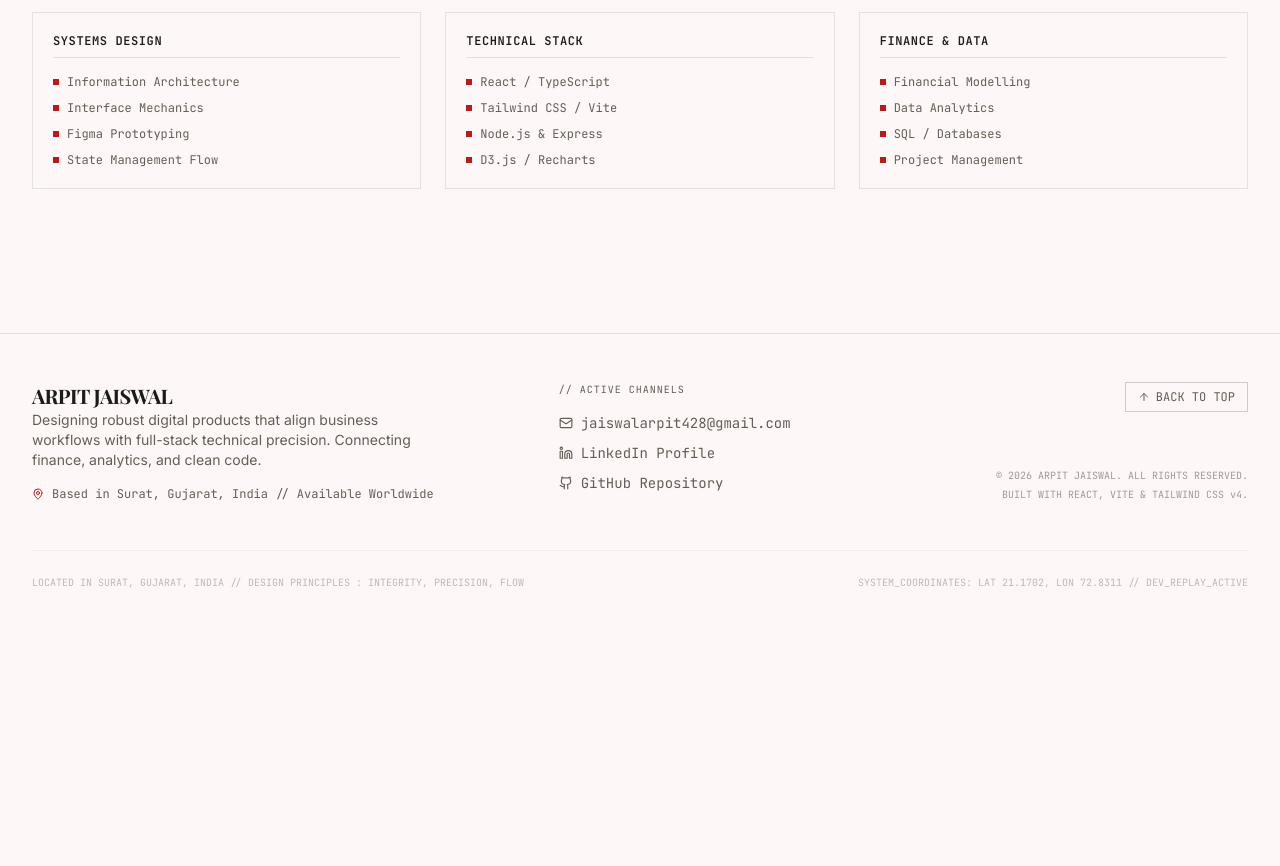
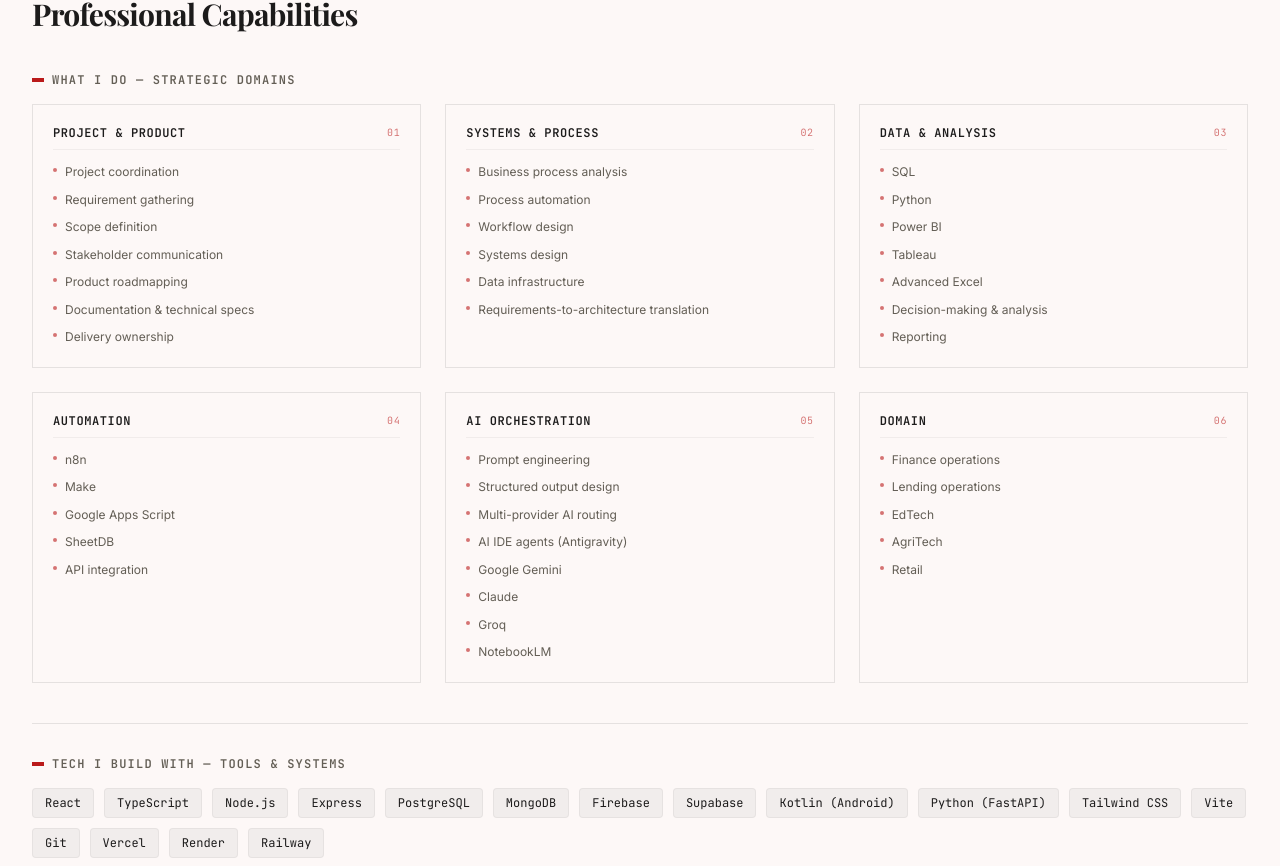
Before and after one commit to Arpitj9974/Arpitj9974-portfolio-, a React (Vite) app: page / in a window 1280 px wide. Shown: the part 2674-3540 px from the top of the page. Before the commit the page ends 3312 px from the top, so only its background shows below. Built offline with nearby package versions, Linux system fonts and the light colour scheme; a web font is replaced by a local one.

Commit message:
feat: refactor skills and technical capabilities
Replace the limited toolkit section with a comprehensive skills architecture to better reflect professional competencies in product, systems, and automation.

```diff
--- a/src/App.tsx
+++ b/src/App.tsx
@@ -21,7 +21,8 @@
   Mail,
   Linkedin,
   Github,
-  Award
+  Award,
+  BookOpen
 } from "lucide-react";
 import { motion, AnimatePresence } from "motion/react";
 
@@ -369,25 +370,59 @@
                 </div>
               </section>
 
-              {/* SECTION 06: TOOLKIT */}
-              <section className="space-y-6" id="home-toolkit">
-                <span className="text-xs font-mono text-accent tracking-widest block uppercase">// 06 / THE TOOLKIT</span>
-                <div className="grid grid-cols-1 md:grid-cols-3 gap-6">
-                  {PORTFOLIO_OWNER.toolkit.map((col, idx) => (
-                    <div key={idx} className="border border-ink/10 p-5 bg-paper space-y-4">
-                      <h3 className="font-mono text-xs font-bold text-ink border-b border-ink/10 pb-2 uppercase tracking-wider">
-                        {col.category}
+              {/* SECTION 06: SKILLS & ARCHITECTURE */}
+              <section className="space-y-10" id="home-toolkit">
+                <div className="space-y-2">
+                  <span className="text-xs font-mono text-accent tracking-widest block uppercase">// 06 / SKILLS & TECHNICAL CAPABILITIES</span>
+                  <h2 className="text-2xl md:text-3xl font-serif font-bold text-ink tracking-tight">
+                    Professional Capabilities
+                  </h2>
+                </div>
+
+                {/* Subsection A: What I Do */}
+                <div className="space-y-4">
+                  <h3 className="text-xs font-mono font-bold text-muted uppercase tracking-widest flex items-center gap-2">
+                    <span className="h-1 w-3 bg-accent" />
+                    <span>What I Do — Strategic Domains</span>
                   </h3>
-                      <ul className="space-y-2.5">
+                  <div className="grid grid-cols-1 md:grid-cols-2 lg:grid-cols-3 gap-6">
+                    {PORTFOLIO_OWNER.skills.whatIDo.map((col, idx) => (
+                      <div key={idx} className="border border-ink/10 p-5 bg-paper space-y-4 flex flex-col justify-between">
+                        <div className="space-y-3">
+                          <h4 className="font-mono text-xs font-bold text-ink border-b border-ink/5 pb-2 uppercase tracking-wider flex items-center justify-between">
+                            <span>{col.category}</span>
+                            <span className="text-accent/65 font-light text-[10px]">0{idx + 1}</span>
+                          </h4>
+                          <ul className="space-y-2">
                             {col.items.map((item, i) => (
-                          <li key={i} className="flex items-center gap-2 text-xs font-mono text-muted">
-                            <span className="h-1.5 w-1.5 bg-accent" />
+                              <li key={i} className="flex items-start gap-2 text-xs font-sans text-muted leading-relaxed">
+                                <span className="h-1 w-1 bg-accent/60 rounded-full mt-1.5 shrink-0" />
                                 <span>{item}</span>
                               </li>
                             ))}
                           </ul>
                         </div>
+                      </div>
                     ))}
+                  </div>
+                </div>
+
+                {/* Subsection B: Tech I Build With */}
+                <div className="space-y-4 border-t border-ink/10 pt-8">
+                  <h3 className="text-xs font-mono font-bold text-muted uppercase tracking-widest flex items-center gap-2">
+                    <span className="h-1 w-3 bg-accent" />
+                    <span>Tech I Build With — Tools & Systems</span>
+                  </h3>
+                  <div className="flex flex-wrap gap-2.5">
+                    {PORTFOLIO_OWNER.skills.techBuildWith.map((tech, idx) => (
+                      <span
+                        key={idx}
+                        className="bg-surface-container border border-ink/5 text-xs font-mono text-ink px-3 py-1.5 rounded-sm hover:border-accent/30 hover:bg-surface-container-high transition-colors"
+                      >
+                        {tech}
+                      </span>
+                    ))}
+                  </div>
                 </div>
               </section>
 
@@ -2121,24 +2156,64 @@
                   ))}
                 </div>
 
-                {/* Right side Certifications & Toolkit list (Span 4) */}
+                 {/* Right side Education & Certifications (Span 4) */}
                 <div className="lg:col-span-4 space-y-6">
+
+                  {/* Education Section */}
+                  <div className="bg-surface-container p-6 border border-ink/5 space-y-4">
+                    <div className="flex items-center gap-2">
+                      <BookOpen size={16} className="text-accent" />
+                      <span className="text-xs font-mono text-accent tracking-widest block font-bold uppercase">07 // EDUCATION</span>
+                    </div>
+
+                    <div className="space-y-4">
+                      {PORTFOLIO_OWNER.education.map((edu, idx) => (
+                        <div key={idx} className="p-3 bg-paper border border-ink/5 space-y-1.5 rounded-sm">
+                          <div className="flex justify-between items-start gap-2">
+                            <span className="font-serif font-bold text-sm text-ink">{edu.degree}</span>
+                            <span className="text-[10px] font-mono text-accent bg-accent/5 px-1.5 py-0.5 rounded-sm">{edu.duration}</span>
+                          </div>
+                          <p className="text-xs font-sans text-ink leading-relaxed">{edu.specialization}</p>
+                          <p className="text-[11px] font-mono text-muted">{edu.institution}</p>
+                        </div>
+                      ))}
+                    </div>
+                  </div>
 
                   {/* Credentials / Certifications */}
                   <div className="bg-surface-container p-6 border border-ink/5 space-y-4">
                     <div className="flex items-center gap-2">
                       <Award size={16} className="text-accent" />
-                      <span className="text-xs font-mono text-accent tracking-widest block font-bold uppercase">CERTIFICATIONS & TRAINING</span>
-                    </div>
-
-                    <ul className="space-y-3 font-mono text-xs">
+                      <span className="text-xs font-mono text-accent tracking-widest block font-bold uppercase">08 // CERTIFICATIONS</span>
+                    </div>
+
+                    <div className="space-y-3.5">
                       {PORTFOLIO_OWNER.certifications.map((cert, idx) => (
-                        <li key={idx} className="p-2.5 bg-paper border border-ink/5 flex items-start gap-2 text-ink/90">
-                          <span className="text-accent">✔</span>
-                          <span>{cert}</span>
-                        </li>
+                        <div key={idx} className="p-3 bg-paper border border-ink/5 space-y-2 rounded-sm hover:border-accent/15 transition-colors">
+                          <div className="space-y-0.5">
+                            <h4 className="font-sans font-bold text-xs text-ink leading-tight">{cert.name}</h4>
+                            <div className="flex items-center gap-2 text-[10px] font-mono text-muted">
+                              <span>{cert.issuer}</span>
+                              <span>•</span>
+                              <span>{cert.date}</span>
+                            </div>
+                          </div>
+                          <div className="flex flex-col gap-1.5 pt-1 border-t border-ink/5">
+                            <div className="text-[10px] font-mono text-muted flex items-center justify-between">
+                              <span>ID: <code className="text-ink">{cert.credentialId}</code></span>
+                            </div>
+                            <a
+                              href={cert.url}
+                              target="_blank"
+                              rel="noreferrer"
+                              className="text-[10px] font-mono text-accent hover:text-accent-high font-bold flex items-center gap-0.5 transition-colors cursor-pointer self-start"
+                            >
+                              Show credential ↗
+                            </a>
+                          </div>
+                        </div>
                       ))}
-                    </ul>
+                    </div>
                   </div>
 
                   {/* Systems logic sidebar card */}
--- a/src/data.ts
+++ b/src/data.ts
@@ -23,11 +23,96 @@
     { label: "Active Integrations", value: "05" },
     { label: "Data Science Skills", value: "Expert" }
   ],
-  toolkit: [
-    { category: "SYSTEMS DESIGN", items: ["Information Architecture", "Interface Mechanics", "Figma Prototyping", "State Management Flow"] },
-    { category: "TECHNICAL STACK", items: ["React / TypeScript", "Tailwind CSS / Vite", "Node.js & Express", "D3.js / Recharts"] },
-    { category: "FINANCE & DATA", items: ["Financial Modelling", "Data Analytics", "SQL / Databases", "Project Management"] }
-  ],
+  skills: {
+    whatIDo: [
+      {
+        category: "Project & Product",
+        items: [
+          "Project coordination",
+          "Requirement gathering",
+          "Scope definition",
+          "Stakeholder communication",
+          "Product roadmapping",
+          "Documentation & technical specs",
+          "Delivery ownership"
+        ]
+      },
+      {
+        category: "Systems & Process",
+        items: [
+          "Business process analysis",
+          "Process automation",
+          "Workflow design",
+          "Systems design",
+          "Data infrastructure",
+          "Requirements-to-architecture translation"
+        ]
+      },
+      {
+        category: "Data & Analysis",
+        items: [
+          "SQL",
+          "Python",
+          "Power BI",
+          "Tableau",
+          "Advanced Excel",
+          "Decision-making & analysis",
+          "Reporting"
+        ]
+      },
+      {
+        category: "Automation",
+        items: [
+          "n8n",
+          "Make",
+          "Google Apps Script",
+          "SheetDB",
+          "API integration"
+        ]
+      },
+      {
+        category: "AI Orchestration",
+        items: [
+          "Prompt engineering",
+          "Structured output design",
+          "Multi-provider AI routing",
+          "AI IDE agents (Antigravity)",
+          "Google Gemini",
+          "Claude",
+          "Groq",
+          "NotebookLM"
+        ]
+      },
+      {
+        category: "Domain",
+        items: [
+          "Finance operations",
+          "Lending operations",
+          "EdTech",
+          "AgriTech",
+          "Retail"
+        ]
+      }
+    ],
+    techBuildWith: [
+      "React",
+      "TypeScript",
+      "Node.js",
+      "Express",
+      "PostgreSQL",
+      "MongoDB",
+      "Firebase",
+      "Supabase",
+      "Kotlin (Android)",
+      "Python (FastAPI)",
+      "Tailwind CSS",
+      "Vite",
+      "Git",
+      "Vercel",
+      "Render",
+      "Railway"
+    ]
+  },
   experience: [
     {
       role: "Finance Operations Lead & Systems Builder",
@@ -65,11 +150,49 @@
       skills: ["Gemini AI", "AI Automation", "System Design", "API Integration"]
     }
   ],
+  education: [
+    {
+      degree: "MBA",
+      specialization: "Analytics & Data Science + Project Management (dual specialization)",
+      institution: "Manipal University Jaipur",
+      duration: "2026 – 2028"
+    },
+    {
+      degree: "BCA",
+      specialization: "Bachelor of Computer Applications",
+      institution: "Bhagwan Mahavir University, Surat",
+      duration: "2023 – 2026"
+    }
+  ],
   certifications: [
-    "MBA Candidate (Analytics & Data Science + Project Management)",
-    "BCA Graduate (Batch of 2026)",
-    "Google UX Design Professional Certificate",
-    "Systems Architecture Master Class"
+    {
+      name: "Google Prompting Essentials Specialization",
+      issuer: "Google",
+      date: "Aug 2025",
+      credentialId: "NFF6BEFXNP9X",
+      url: "https://coursera.org/verify/specialization/NFF6BEFXNP9X"
+    },
+    {
+      name: "Mastering Data Structures and Algorithms in C and C++",
+      issuer: "Udemy",
+      date: "Oct 2025",
+      credentialId: "UC-0e9d4f63-26db-4803-8381-ffd8971f1863",
+      url: "https://www.udemy.com/certificate/UC-0e9d4f63-26db-4803-8381-ffd8971f1863/"
+    },
+    {
+      name: "Java Programming — Beginner to Master",
+      issuer: "Udemy",
+      date: "Jan 2025",
+      credentialId: "UC-53933d4d-b063-4c0d-a818-ecd3ecb92ba4",
+      url: "https://www.udemy.com/certificate/UC-53933d4d-b063-4c0d-a818-ecd3ecb92ba4/"
+    },
+    {
+      name: "C++ Programming — Beginner to Advance, Deep Dive in C++",
+      issuer: "Udemy",
+      date: "Dec 2024",
+      credentialId: "UC-bfe2b6ce-8811-4c45-a332-c11a2fc357b4",
+      url: "https://www.udemy.com/certificate/UC-bfe2b6ce-8811-4c45-a332-c11a2fc357b4/"
+    }
   ]
 };
 
```
Lines whose indentation alone changed are shown as unchanged.
